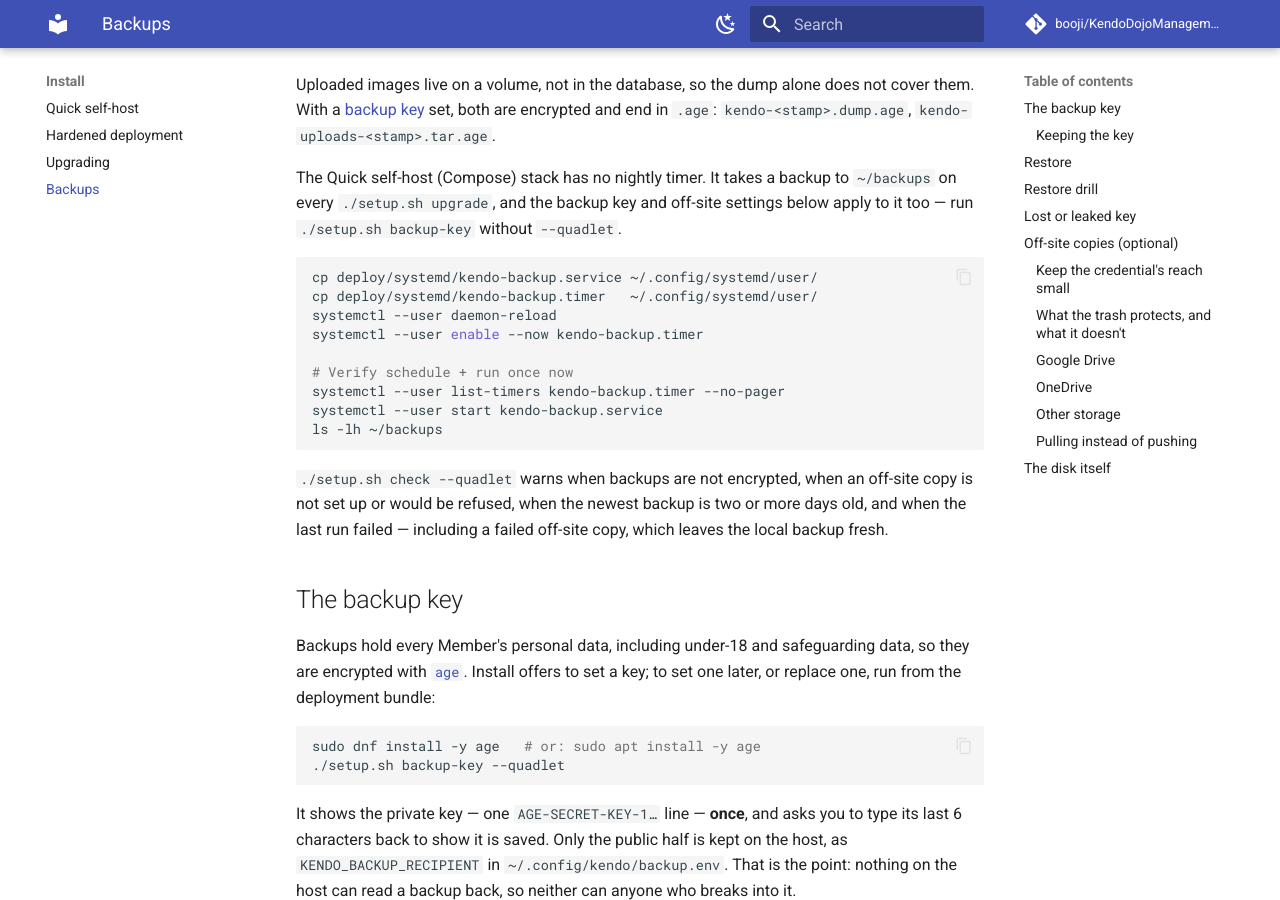
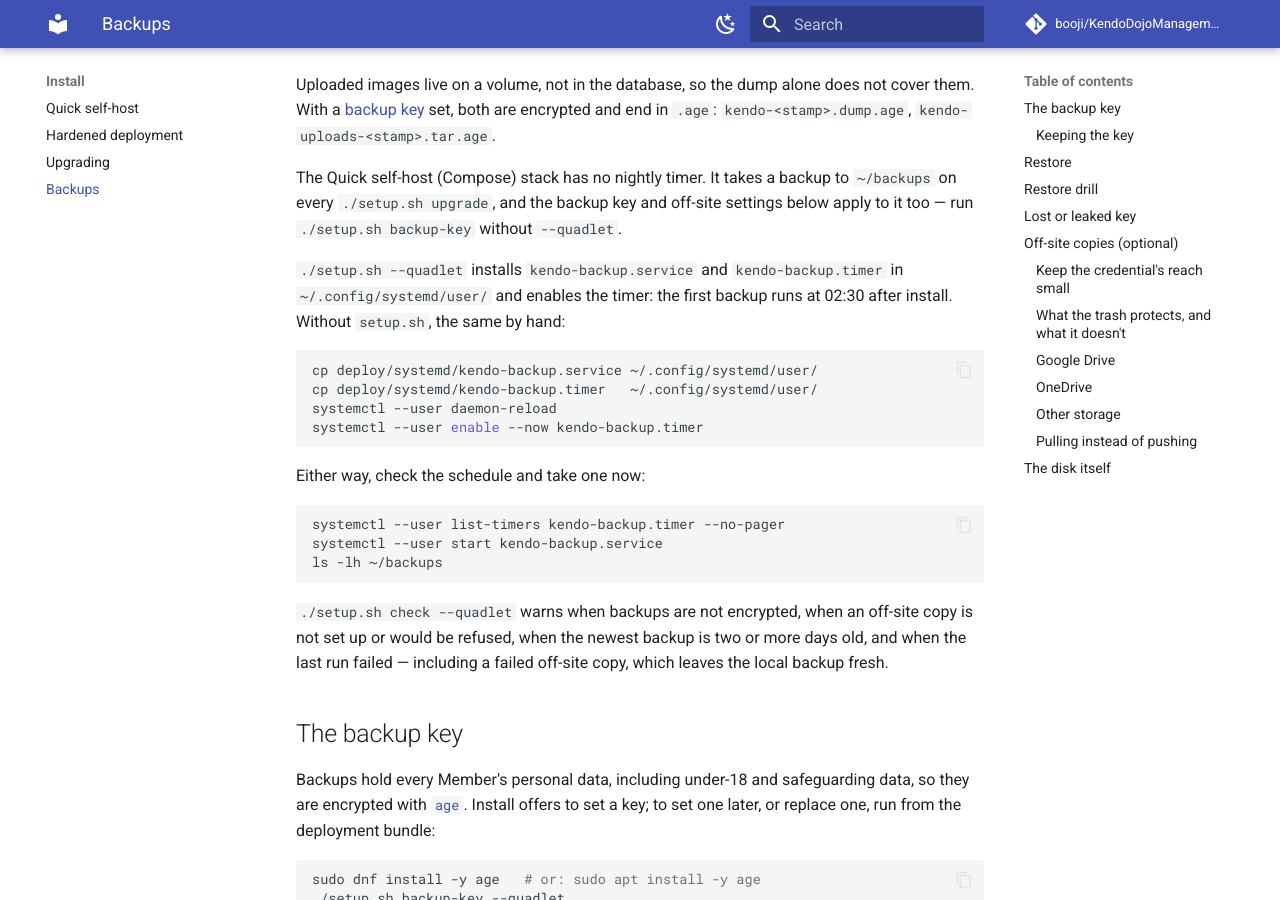
Before and after one commit to booji/KendoDojoManagement, an MkDocs documentation site: the page built from docs/install/backups.md, in a window 1280 px wide and 900 px high, scrolled down 392 px. Built offline with MkDocs 1.6.1 and Material for MkDocs 9.7.7, drawn with Linux system fonts in a browser that asks for light colours; comment, search, counter and statistics services are not loaded; the version menu is left out.

Commit message:
fix(setup): install and enable the nightly backup timer on --quadlet (#576)
setup.sh installed kendo-backup.sh and set the key but left the timer to
a manual step, so a fresh install took no backups until the operator
found it. It now installs kendo-backup.service/.timer beside the
IP-retention timer, enables it after the reload, and says so in the
run summary.

````diff
--- a/docs/install/backups.md
+++ b/docs/install/backups.md
@@ -11,13 +11,18 @@ Uploaded images live on a volume, not in the database, so the dump alone does no
 
 The Quick self-host (Compose) stack has no nightly timer. It takes a backup to `~/backups` on every `./setup.sh upgrade`, and the backup key and off-site settings below apply to it too — run `./setup.sh backup-key` without `--quadlet`.
 
+`./setup.sh --quadlet` installs `kendo-backup.service` and `kendo-backup.timer` in `~/.config/systemd/user/` and enables the timer: the first backup runs at 02:30 after install. Without `setup.sh`, the same by hand:
+
 ```bash
 cp deploy/systemd/kendo-backup.service ~/.config/systemd/user/
 cp deploy/systemd/kendo-backup.timer   ~/.config/systemd/user/
 systemctl --user daemon-reload
 systemctl --user enable --now kendo-backup.timer
+```
 
-# Verify schedule + run once now
+Either way, check the schedule and take one now:
+
+```bash
 systemctl --user list-timers kendo-backup.timer --no-pager
 systemctl --user start kendo-backup.service
 ls -lh ~/backups
````
Also changed, not shown: docs/deployment.md (+7 -5 lines), 2 other files.
